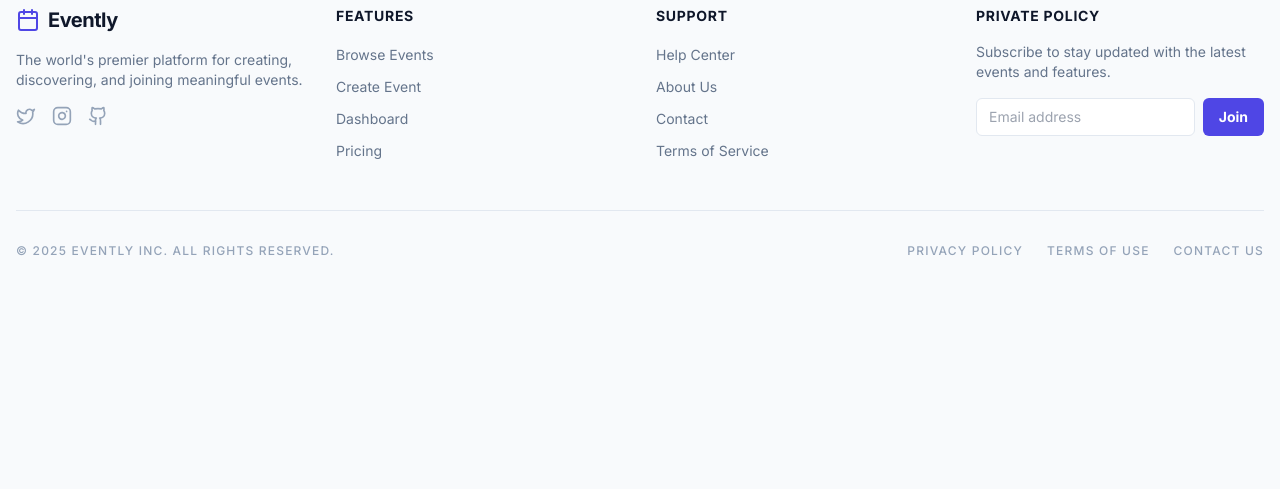
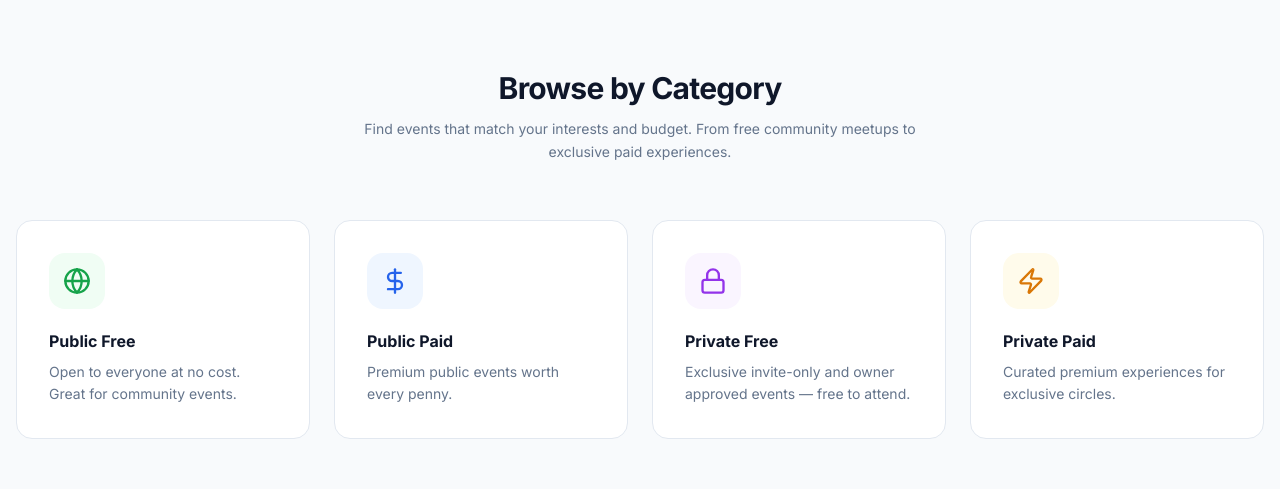
Before and after one commit to joySarkar80/planore-frontend, a Next.js app: page / in a window 1280 px wide. Shown: the part 1118-1607 px from the top of the page. Before the commit the page ends 1425 px from the top, so only its background shows below. Built offline with nearby package versions, Linux system fonts and the light colour scheme; no server answers.

Commit message:
category section created

```diff
--- a/app/(commonRoute)/_component/page/events/all-events/EventFilters.tsx
+++ b/app/(commonRoute)/_component/page/events/all-events/EventFilters.tsx
@@ -4,7 +4,7 @@ import { cn } from '@/lib/utils'
 
 interface EventFiltersProps {
     activeTab: string;
-    setActiveTab: (tab: string) => void;
+    setActiveTab: (tab: any) => void;
     categories: string[];
 }
 
--- a/app/(commonRoute)/_component/page/events/all-events/EventsContainer.tsx
+++ b/app/(commonRoute)/_component/page/events/all-events/EventsContainer.tsx
@@ -3,49 +3,98 @@
 import * as React from 'react'
 import { Search, Loader2 } from 'lucide-react'
 import { Button } from '@/components/ui/button'
+import { useSearchParams, useRouter, usePathname } from 'next/navigation'
 
 import { EventSearch } from './EventSearch'
 import { EventFilters } from './EventFilters'
 import { EventCard } from './EventCard'
 import { getAllEvents } from '@/services/events'
 
+const CATEGORIES = ["All", "Public Free", "Public Paid", "Private Free", "Private Paid"] as const
+type Category = typeof CATEGORIES[number]
+
+// URL params → tab name
+function tabFromParams(visibility: string | null, isFree: string | null): Category {
+    if (visibility === 'PUBLIC' && isFree === 'true') return 'Public Free'
+    if (visibility === 'PUBLIC' && isFree === 'false') return 'Public Paid'
+    if (visibility === 'PRIVATE' && isFree === 'true') return 'Private Free'
+    if (visibility === 'PRIVATE' && isFree === 'false') return 'Private Paid'
+    return 'All'
+}
+
+// tab name → API filters
+function filtersFromTab(tab: Category) {
+    switch (tab) {
+        case 'Public Free': return { visibility: 'PUBLIC', isFree: 'true' }
+        case 'Public Paid': return { visibility: 'PUBLIC', isFree: 'false' }
+        case 'Private Free': return { visibility: 'PRIVATE', isFree: 'true' }
+        case 'Private Paid': return { visibility: 'PRIVATE', isFree: 'false' }
+        default: return {}
+    }
+}
+
 export default function EventsContainer() {
+    const searchParams = useSearchParams()
+    const router = useRouter()
+    const pathname = usePathname()
+
+    // URL params থেকে initial state নাও
+    const initialTab = tabFromParams(
+        searchParams.get('visibility'),
+        searchParams.get('isFree')
+    )
+
     const [searchQuery, setSearchQuery] = React.useState('')
-    const [activeTab, setActiveTab] = React.useState('All')
+    const [activeTab, setActiveTab] = React.useState<Category>(initialTab)
     const [events, setEvents] = React.useState<any[]>([])
     const [loading, setLoading] = React.useState(true)
 
-    const categories = ["All", "Public Free", "Public Paid", "Private Free", "Private Paid"]
+    // Tab change হলে URL update করো (browser back/forward কাজ করবে)
+    const handleTabChange = (tab: Category) => {
+        setActiveTab(tab)
 
-    const getFiltersFromTab = (tab: string) => {
-        switch (tab) {
-            case "Public Free": return { visibility: "PUBLIC", isFree: "true" };
-            case "Public Paid": return { visibility: "PUBLIC", isFree: "false" };
-            case "Private Free": return { visibility: "PRIVATE", isFree: "true" };
-            case "Private Paid": return { visibility: "PRIVATE", isFree: "false" };
-            default: return {};
-        }
+        const params = new URLSearchParams()
+        const filters = filtersFromTab(tab)
+        if (filters.visibility) params.set('visibility', filters.visibility)
+        if (filters.isFree) params.set('isFree', filters.isFree)
+
+        const query = params.toString()
+        router.replace(`${pathname}${query ? `?${query}` : ''}`, { scroll: false })
     }
 
     const fetchEvents = React.useCallback(async () => {
         setLoading(true)
-        const filters = getFiltersFromTab(activeTab)
-        const res = await getAllEvents({ search: searchQuery, ...filters })
-        if (res?.success) setEvents(res.data)
-        else setEvents([])
-        setLoading(false)
+        try {
+            const filters = filtersFromTab(activeTab)
+            const res = await getAllEvents({ search: searchQuery, ...filters })
+            setEvents(res?.data?.data ?? res?.data ?? [])
+        } catch {
+            setEvents([])
+        } finally {
+            setLoading(false)
+        }
     }, [activeTab, searchQuery])
 
     React.useEffect(() => {
-        const timeoutId = setTimeout(() => { fetchEvents() }, 500)
-        return () => clearTimeout(timeoutId)
+        const id = setTimeout(fetchEvents, 400)
+        return () => clearTimeout(id)
     }, [fetchEvents])
+
+    const handleReset = () => {
+        setSearchQuery('')
+        handleTabChange('All')
+    }
 
     return (
         <div className="min-h-screen bg-slate-50 py-12">
             <div className="container mx-auto px-4">
                 <EventSearch value={searchQuery} onChange={setSearchQuery} />
-                <EventFilters activeTab={activeTab} setActiveTab={setActiveTab} categories={categories} />
+
+                <EventFilters
+                    activeTab={activeTab}
+                    setActiveTab={handleTabChange}
+                    categories={CATEGORIES as unknown as string[]}
+                />
 
                 {loading ? (
                     <div className="flex flex-col items-center justify-center py-20 text-slate-500">
@@ -61,12 +110,11 @@ export default function EventsContainer() {
                 ) : (
                     <div className="py-32 text-center">
                         <Search className="h-12 w-12 text-slate-300 mx-auto mb-4" />
-                        <h3 className="text-xl font-bold">No events found</h3>
-                        <Button
-                            variant="outline"
-                            className="mt-4"
-                            onClick={() => { setSearchQuery(''); setActiveTab('All'); }}
-                        >
+                        <h3 className="text-xl font-bold text-slate-700">No events found</h3>
+                        <p className="text-slate-400 text-sm mt-2 mb-4">
+                            Try a different category or search term
+                        </p>
+                        <Button variant="outline" onClick={handleReset}>
                             Reset Filters
                         </Button>
                     </div>
--- /dev/null
+++ b/app/(commonRoute)/_component/page/home/CategorySection.tsx
@@ -0,0 +1,75 @@
+import Link from 'next/link';
+import { Globe, DollarSign, Lock, Zap } from 'lucide-react';
+
+const CATEGORIES = [
+    {
+        name: 'Public Free',
+        description: 'Open to everyone at no cost. Great for community events.',
+        icon: Globe,
+        color: 'bg-green-50 text-green-600',
+        ring: 'hover:ring-green-500/30',
+        query: '?visibility=PUBLIC&isFree=true',
+    },
+    {
+        name: 'Public Paid',
+        description: 'Premium public events worth every penny.',
+        icon: DollarSign,
+        color: 'bg-blue-50 text-blue-600',
+        ring: 'hover:ring-blue-500/30',
+        query: '?visibility=PUBLIC&isFree=false',
+    },
+    {
+        name: 'Private Free',
+        description: 'Exclusive invite-only and owner approved events — free to attend.',
+        icon: Lock,
+        color: 'bg-purple-50 text-purple-600',
+        ring: 'hover:ring-purple-500/30',
+        query: '?visibility=PRIVATE&isFree=true',
+    },
+    {
+        name: 'Private Paid',
+        description: 'Curated premium experiences for exclusive circles.',
+        icon: Zap,
+        color: 'bg-amber-50 text-amber-600',
+        ring: 'hover:ring-amber-500/30',
+        query: '?visibility=PRIVATE&isFree=false',
+    },
+] as const;
+
+export default function CategorySection() {
+    return (
+        <section className="bg-slate-50 py-24 border-y border-slate-200">
+            <div className="container mx-auto px-4 text-center">
+                <h2 className="text-3xl font-bold text-slate-900 tracking-tight mb-3">
+                    Browse by Category
+                </h2>
+                <p className="text-slate-500 max-w-xl mx-auto mb-14 text-sm leading-relaxed">
+                    Find events that match your interests and budget. From free community
+                    meetups to exclusive paid experiences.
+                </p>
+
+                <div className="grid grid-cols-1 sm:grid-cols-2 lg:grid-cols-4 gap-6">
+                    {CATEGORIES.map((cat) => (
+                        <Link
+                            key={cat.name}
+                            href={`/events${cat.query}`}
+                            className={`group bg-white border border-slate-200 rounded-2xl p-8 text-left hover:shadow-lg hover:-translate-y-1 hover:ring-2 ${cat.ring} transition-all duration-300`}
+                        >
+                            <div
+                                className={`w-14 h-14 rounded-2xl flex items-center justify-center mb-5 transition-transform group-hover:rotate-6 ${cat.color}`}
+                            >
+                                <cat.icon className="w-7 h-7" />
+                            </div>
+                            <h3 className="text-base font-bold text-slate-900 mb-2">
+                                {cat.name}
+                            </h3>
+                            <p className="text-sm text-slate-500 leading-relaxed">
+                                {cat.description}
+                            </p>
+                        </Link>
+                    ))}
+                </div>
+            </div>
+        </section>
+    );
+}
--- a/app/(commonRoute)/events/page.tsx
+++ b/app/(commonRoute)/events/page.tsx
@@ -1,5 +1,17 @@
-import EventsContainer from "../_component/page/events/all-events/EventsContainer";
+import { Suspense } from 'react'
+import EventsContainer from '../_component/page/events/all-events/EventsContainer'
+import { Loader2 } from 'lucide-react'
 
 export default function EventsPage() {
-  return <EventsContainer />;
+  return (
+    <Suspense
+      fallback={
+        <div className="min-h-screen flex items-center justify-center">
+          <Loader2 className="h-8 w-8 animate-spin text-indigo-600" />
+        </div>
+      }
+    >
+      <EventsContainer />
+    </Suspense>
+  )
 }
--- a/app/(commonRoute)/page.tsx
+++ b/app/(commonRoute)/page.tsx
@@ -2,6 +2,7 @@ import { getUpcomingEvents } from '@/services/events';
 import HeroSection from './_component/page/home/HeroSection';
 import { getFeaturedEvent } from '@/services/featuredEvent';
 import UpcomingEventsSlider from './_component/page/home/UpcomingEventsSlider';
+import CategorySection from './_component/page/home/CategorySection';
 
 export default async function HomePage() {
   // Parallel data fetching
@@ -16,6 +17,8 @@ export default async function HomePage() {
       <HeroSection featured={featured} />
 
       <UpcomingEventsSlider events={upcomingEvents} />
+
+      <CategorySection />
     </div>
   );
 }
```
